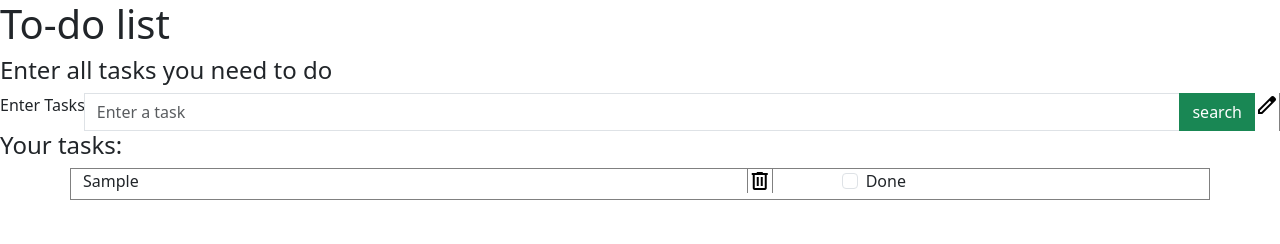
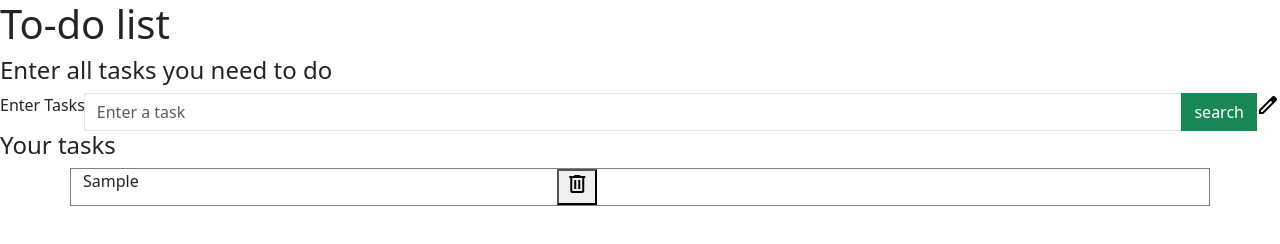
Before and after one commit to mina-ghanadi/to-do-list-website, a plain HTML site: page index.html in a window 1280 px wide. Both pictures are taken after typing "Sample" into the empty fields and a click on the input "search". Drawn offline with nearby package versions, Linux system fonts and the light colour scheme.

Commit message:
make nodes and appendchild

```diff
--- /dev/null
+++ b/app.js
@@ -0,0 +1,46 @@
+
+
+
+
+
+function eachtask(task){
+   if (task.trim() !==""){
+    // Define the whole each task list with div insede div and etc."<div class=row><div class=col-5>task</div><div class=col-3><button><span class="material-symbols-outlined">delete</span></button></div></div>
+    var eachTaskDiv=document.createElement("div");
+    eachTaskDiv.setAttribute("class","row");
+    var eachTaskDivDiv=document.createElement("div");
+    eachTaskDivDiv.setAttribute("class","col-5");
+    var buttonDiv=document.createElement("div");
+    buttonDiv.setAttribute("class","col-2");
+    var button=document.createElement("button");
+    var deleteIcon=document.createElement("span");
+    deleteIcon.setAttribute("class","material-symbols-outlined");
+    deleteIcon.setAttribute("id","delete");
+   deleteIcon.appendChild(document.createTextNode("delete"));
+   button.appendChild(deleteIcon);
+   buttonDiv.appendChild(button);
+eachTaskDivDiv.appendChild(document.createTextNode(`${task}`));
+eachTaskDiv.append(eachTaskDivDiv, buttonDiv);
+//  Find task list id in body and attach eachtaskdiv in it
+let taskList=document.getElementById("taskList");
+taskList.appendChild(eachTaskDiv);
+// make search input to empty after entering new task
+let searchInput = document.querySelector("#seach-text-input");
+searchInput.value="";
+// make a function for delete icon
+button.onclick=function(){eachTaskDiv.remove();};
+}
+}
+
+
+
+
+
+
+function addTask(event){
+    event.preventDefault();
+    let searchInput = document.querySelector("#seach-text-input");
+    eachtask(searchInput.value);
+
+}
+document.querySelector("#input").addEventListener("submit", addTask);
--- a/index.html
+++ b/index.html
@@ -15,7 +15,7 @@
 
     <form class="input-group" id="input" >
         <label>Enter Tasks</label>
-        <input type="search"   placeholder="Enter a task"
+        <input type="text"   placeholder="Enter a task"
         id="seach-text-input"
         autocomplete="off"class="form-control"  >
 
@@ -23,15 +23,15 @@
             edit
             </span></button>
         </form>
-    <h4>Your tasks:</h4>
-    <div class="container" id="list">
+    <h4 id="yourTasks">Your tasks</h4>
+    <ul class="container" id="taskList">
 
 
-    </div>
+    </ul>
 
 
 
-    <script src="apps.js"></script>
+    <script src="app.js"></script>
     <script src="https://cdn.jsdelivr.net/npm/bootstrap@5.3.2/dist/js/bootstrap.bundle.min.js" integrity="sha384-C6RzsynM9kWDrMNeT87bh95OGNyZPhcTNXj1NW7RuBCsyN/o0jlpcV8Qyq46cDfL" crossorigin="anonymous"></script>
 </body>
 </html>
--- a/styles.css
+++ b/styles.css
@@ -6,8 +6,7 @@
   'GRAD' 0,
   'opsz' 24;
   color: black;
-  border-left: 1px grey solid;
-  border-right: 1px grey solid;
+
 
 }
 .row{
```
